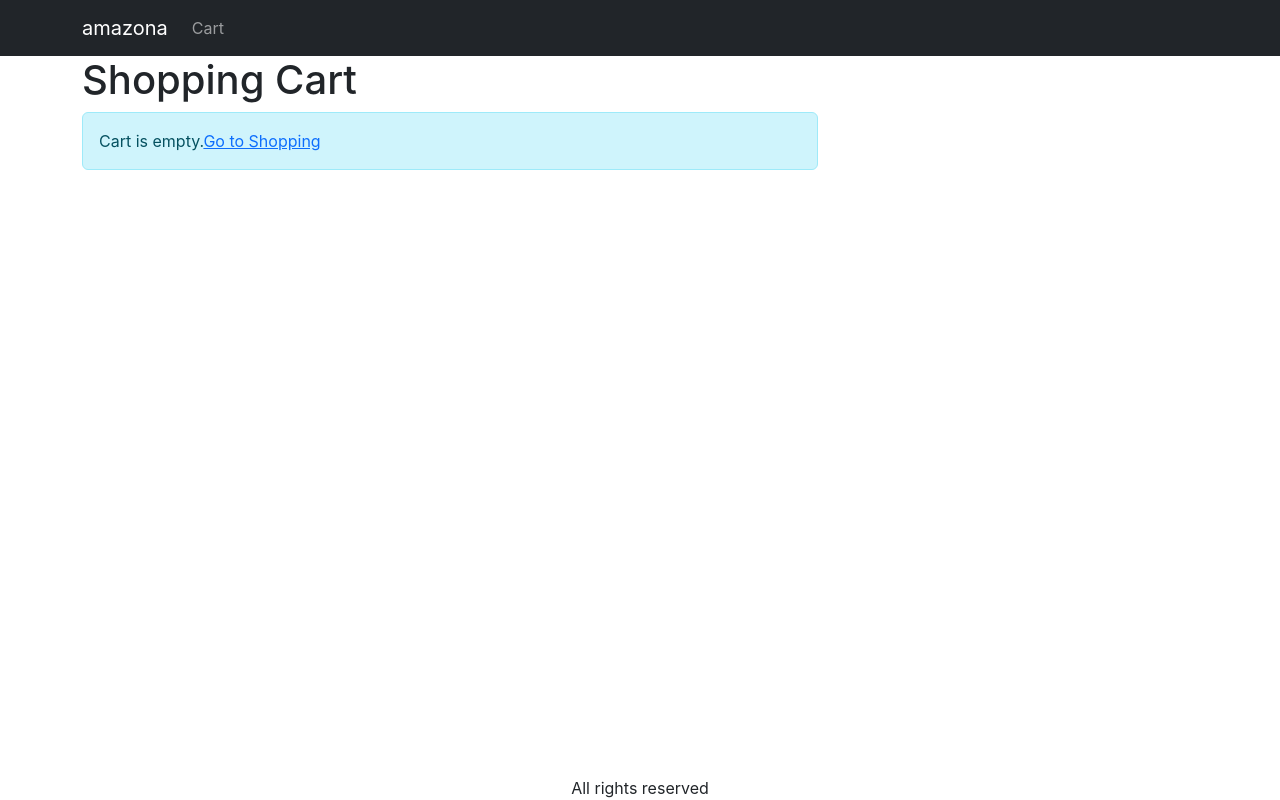
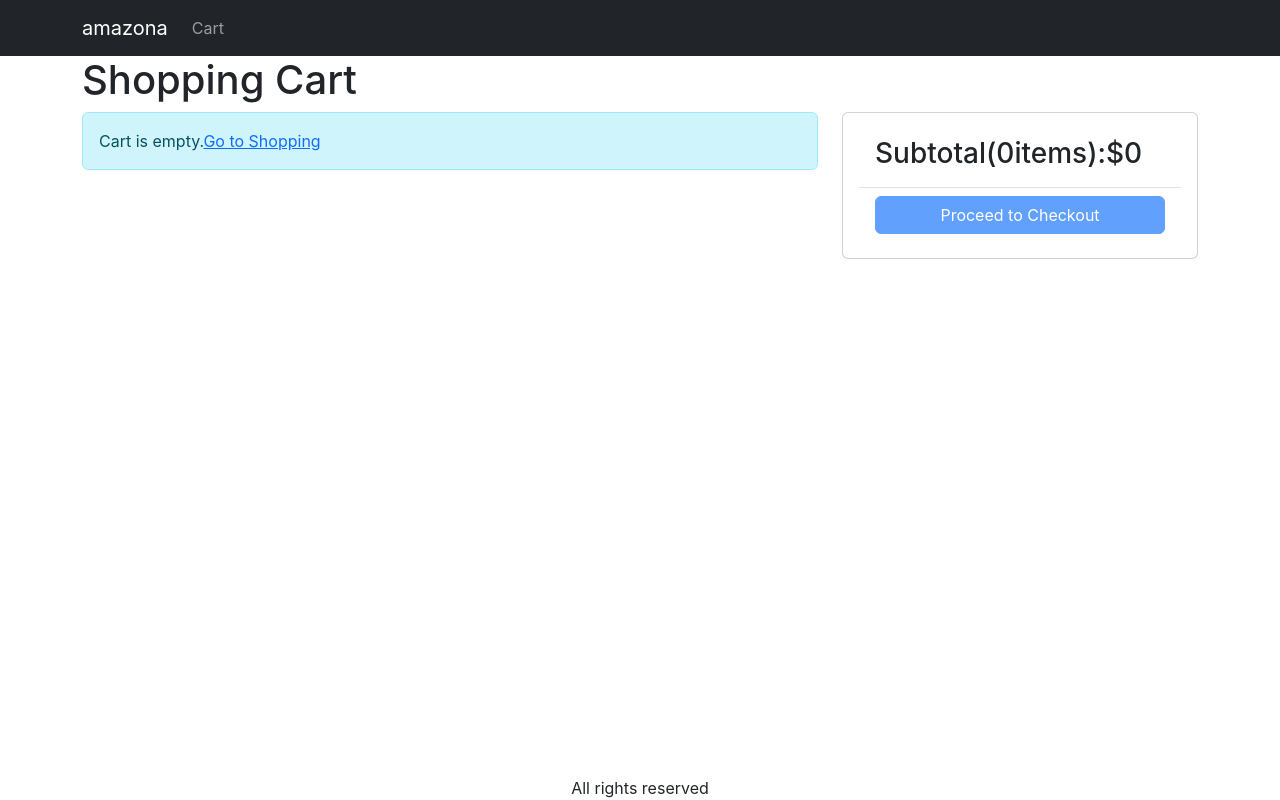
Before and after one commit to theswati/fronttend, a React (Create React App) app: page /cart in a window 1280 px wide. Built offline with nearby package versions, Linux system fonts and the light colour scheme.

Commit message:
cartscreen

```diff
--- a/src/index.css
+++ b/src/index.css
@@ -75,3 +75,6 @@
 .img-large{
   max-width:100% ;
 }
+.img-thumbnail{
+  height:80px;
+}
--- a/src/screens/CartScreen.js
+++ b/src/screens/CartScreen.js
@@ -62,6 +62,32 @@
                 </ListGroup>
             )}
             </Col>
+            <Col md={4}>
+                <Card>
+                    <Card.Body>
+                        <ListGroup variant="flush">
+                            <ListGroup.Item>
+                                <h3>
+                                    Subtotal({cartItems.reduce((a,c)=>a+c.quantity,0)}{''}
+
+                                   items):$
+                                   {cartItems.reduce((a,c)=>a+c.price*c.quantity,0)}
+                                </h3>
+                                </ListGroup.Item>
+                                <ListGroup.Item>
+                                <div className="d-grid">
+                                    <Button
+                                        type="button"
+                                        variant="primary"
+                                        disabled={cartItems.length===0}
+                                    >Proceed to Checkout
+                                    </Button>
+                                </div>
+                            </ListGroup.Item>
+                        </ListGroup>
+                    </Card.Body>
+                </Card>
+            </Col>
             </Row>
             </div>
     );
--- a/src/screens/ProductScreen.js
+++ b/src/screens/ProductScreen.js
@@ -1,7 +1,7 @@
 import axios from "axios";
 import { useContext,useEffect,useReducer } from "react";
 import { ListGroup } from "react-bootstrap";
-import { useParams } from "react-router-dom";
+import { useNavigate,useParams } from "react-router-dom";
 import Row from "react-bootstrap/Row";
 import Col from "react-bootstrap/Col";
 import Card from "react-bootstrap/Card"
@@ -34,6 +34,7 @@
      }
 };
 function ProductScreen(){
+    const navigate=useNavigate();
     const params=useParams();//{slug:"ghjjjhhjj"}
     // console.log("params",params)
     let slug= params.slug
@@ -87,6 +88,7 @@
                     type:'CART_ADD_ITEM',
                     payload:{...product,quantity}
                 });
+                navigate('/cart')
 
         }
 
```
